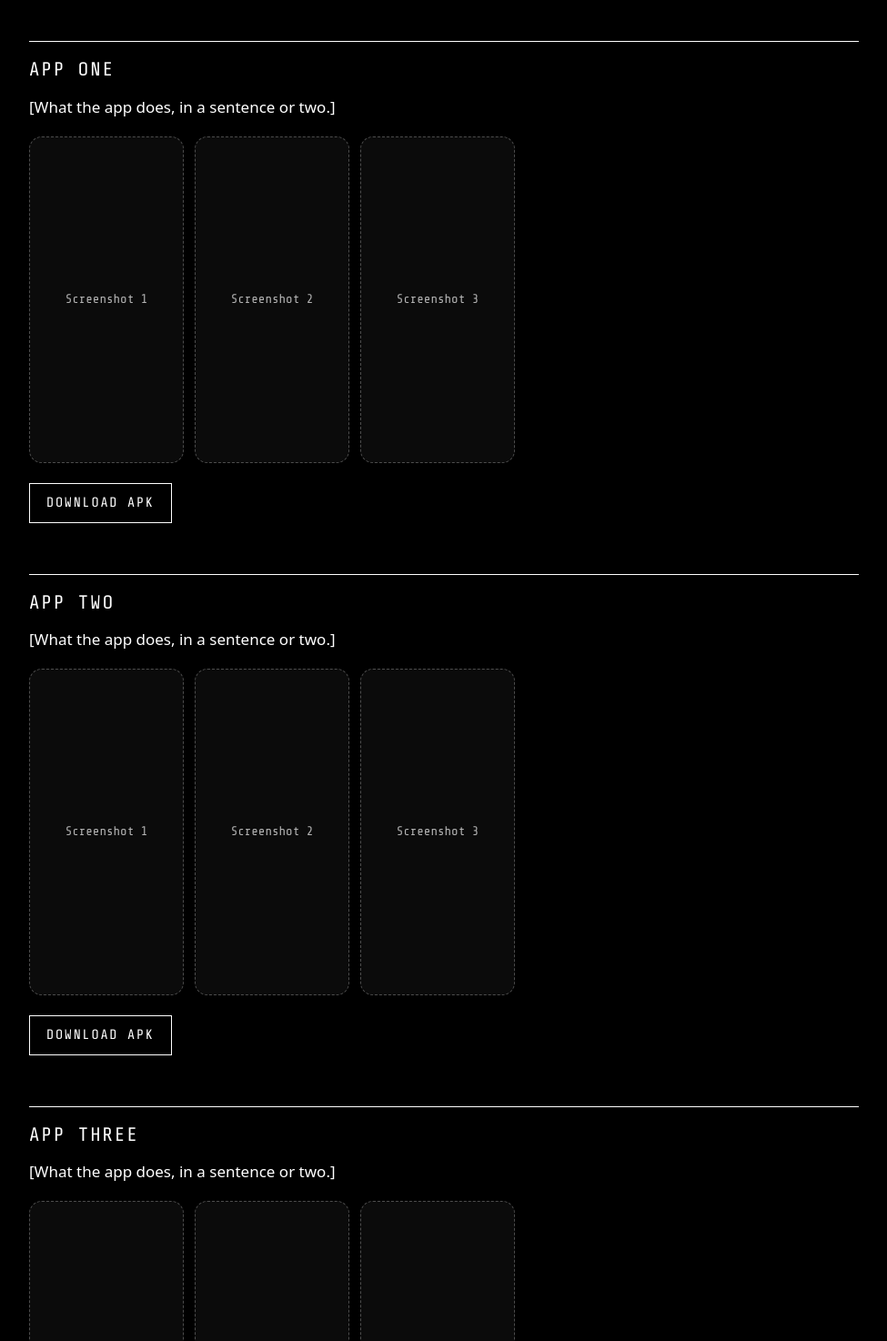
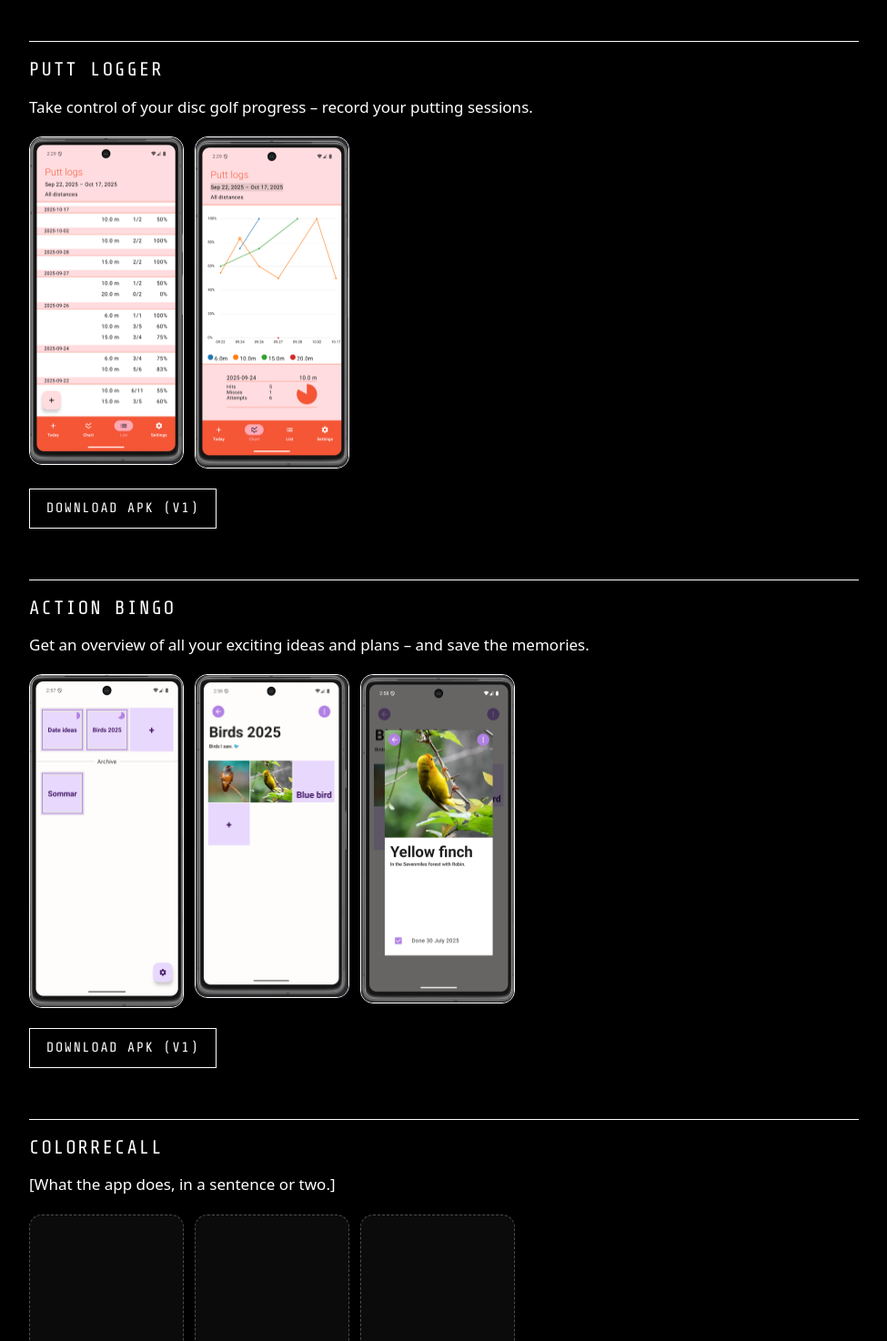
Before and after one commit to sopranosyntax/sopranosyntax.github.io, a plain HTML site: page android.html in a window 1280 px wide. Shown: the part 260-1734 px from the top of the page at 91% size, without its empty margins (152-1127 px from the left). Drawn offline with nearby package versions, Linux system fonts and the light colour scheme.

Commit message:
Add Putt logger, Action Bingo and knitting pattern downloads
Add APKs and screenshots for the two Android apps and the Freya shawl and
Pomatomus PDFs, migrated from the old site. Screenshots are downscaled to
keep the pages light. ColorRecall stays a placeholder.

Co-Authored-By: Claude Sonnet 5.5 <noreply@anthropic.com>

```diff
--- a/android.html
+++ b/android.html
@@ -40,29 +40,28 @@
     -->
 
     <section class="app" aria-labelledby="app1">
-      <h2 id="app1">App one</h2>
-      <p>[What the app does, in a sentence or two.]</p>
+      <h2 id="app1">Putt logger</h2>
+      <p>Take control of your disc golf progress &ndash; record your putting sessions.</p>
       <div class="shots">
-        <div class="shot placeholder">Screenshot 1</div>
-        <div class="shot placeholder">Screenshot 2</div>
-        <div class="shot placeholder">Screenshot 3</div>
+        <img class="shot" src="images/puttlogger-log.png" alt="Putt logger: the log of putting sessions" width="170" height="361" loading="lazy">
+        <img class="shot" src="images/puttlogger-chart.png" alt="Putt logger: chart of putting progress" width="170" height="365" loading="lazy">
       </div>
-      <a class="btn" href="#" download>Download APK</a>
+      <a class="btn" href="downloads/puttlogger.apk" download>Download APK (v1)</a>
     </section>
 
     <section class="app" aria-labelledby="app2">
-      <h2 id="app2">App two</h2>
-      <p>[What the app does, in a sentence or two.]</p>
+      <h2 id="app2">Action Bingo</h2>
+      <p>Get an overview of all your exciting ideas and plans &ndash; and save the memories.</p>
       <div class="shots">
-        <div class="shot placeholder">Screenshot 1</div>
-        <div class="shot placeholder">Screenshot 2</div>
-        <div class="shot placeholder">Screenshot 3</div>
+        <img class="shot" src="images/actionbingo-front.png" alt="Action Bingo: the front page" width="170" height="367" loading="lazy">
+        <img class="shot" src="images/actionbingo-card.png" alt="Action Bingo: a bingo card" width="170" height="356" loading="lazy">
+        <img class="shot" src="images/actionbingo-popup.png" alt="Action Bingo: a pop-up on a bingo square" width="170" height="362" loading="lazy">
       </div>
-      <a class="btn" href="#" download>Download APK</a>
+      <a class="btn" href="downloads/actionbingo.apk" download>Download APK (v1)</a>
     </section>
 
     <section class="app" aria-labelledby="app3">
-      <h2 id="app3">App three</h2>
+      <h2 id="app3">ColorRecall</h2>
       <p>[What the app does, in a sentence or two.]</p>
       <div class="shots">
         <div class="shot placeholder">Screenshot 1</div>
```
Also changed, not shown: knitting.html (+6 -6 lines), images/actionbingo-card.png (added), images/actionbingo-front.png (added), images/actionbingo-popup.png (added), images/puttlogger-chart.png (added), images/puttlogger-log.png (added), 4 other files.
